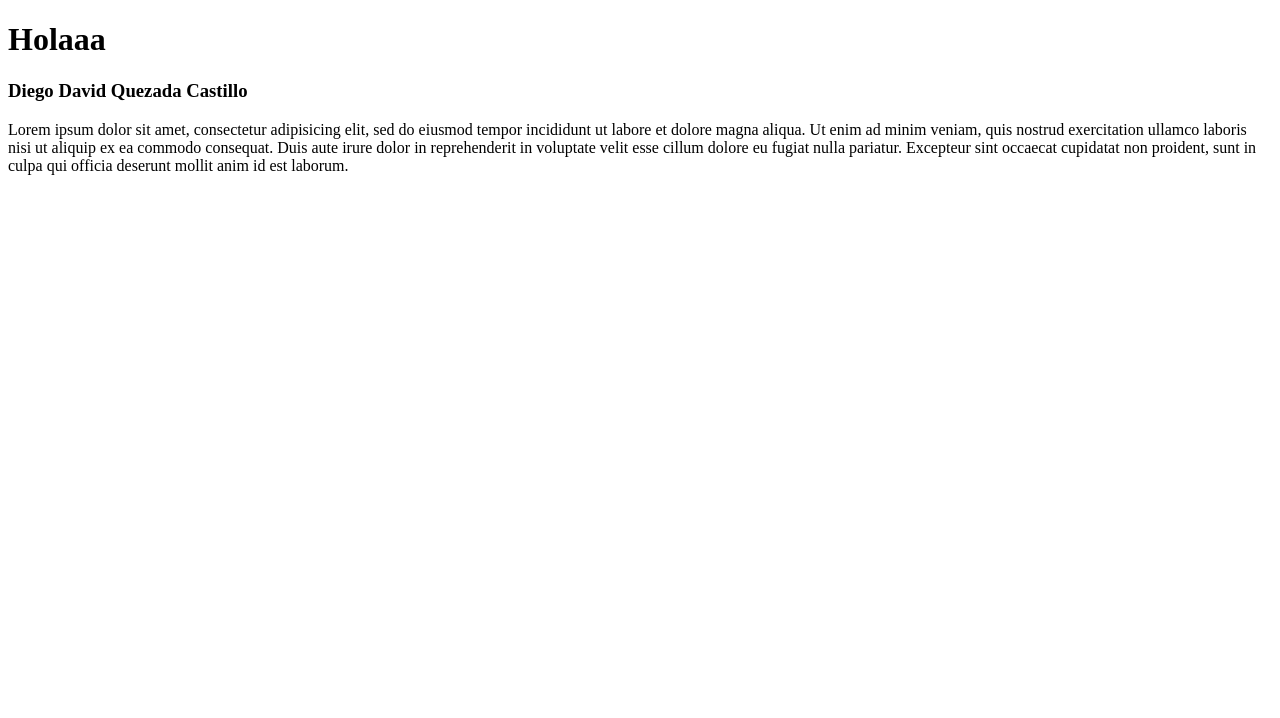
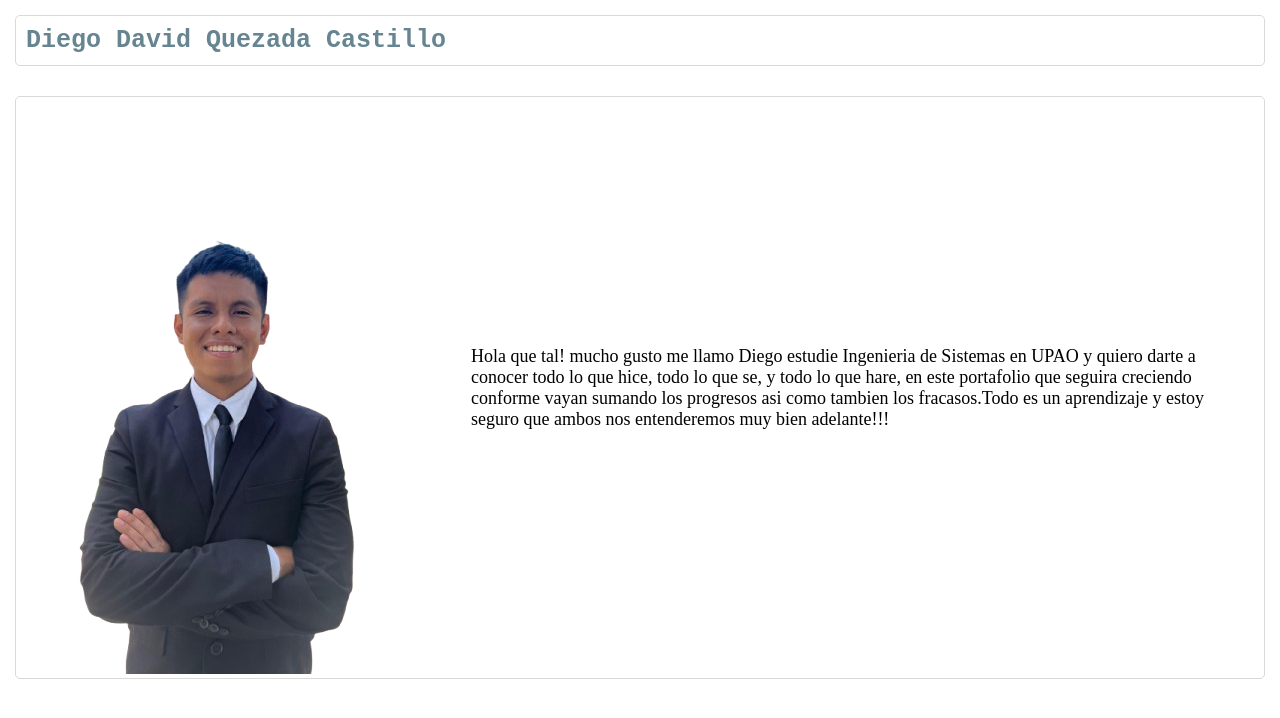
Before and after one commit to DiegoQueQuezada/Presentacion, a plain HTML site: page index.html in a window 1280 px wide. Drawn offline with Linux system fonts and the light colour scheme.

Commit message:
Avance pequeño
Primera impresion

```diff
--- /dev/null
+++ b/css/index.css
@@ -0,0 +1,30 @@
+* {
+    margin: 0;
+    padding: 0;
+    box-sizing: border-box;
+}
+.encabezao {
+    padding: 15px;
+}
+.encabezao-nombre {
+    padding: 10px;
+    border-radius: 5px;
+    border: 1px solid #d9d9d9;
+    font-size: 25px;
+    font-family: monospace;
+    color: #668591;
+}
+.contenido1 {
+    display: flex;
+    margin: 15px;
+    border-radius: 5px;
+    border: 1px solid #d9d9d9;
+}
+.contenido1-presentacion {
+    justify-content: center;
+    font-family: 22px;
+    font-size: 18px;
+    display: flex;
+    align-items: center;
+    padding: 22px;
+}
--- a/index.html
+++ b/index.html
@@ -1,23 +1,26 @@
 <!DOCTYPE html>
 <html>
-<head>
-  <meta charset="utf-8">
-  <meta name="viewport" content="width=device-width, initial-scale=1">
-  <title>Hola</title>
-</head>
-<body>
+  <head>
+    <meta charset="utf-8"/>
+    <meta name="viewport" content="width=device-width, initial-scale=1"/>
+    <title>Hola</title>
+    <link rel="stylesheet" type="text/css" href="css/index.css"/>
+  </head>
+  <body>
+    <div class="encabezao">
+      <h3 class="encabezao-nombre">Diego David Quezada Castillo</h3>
+    </div>
+    <div class="contenido1">
+      <div class="contenido1-imagen">
+        <img class="img" src="img/fotoPerfil.png"/>
+        <div class="stats">
 
 
-
-
-
-<h1>Holaaa</h1>
-<h3>Diego David Quezada Castillo</h3>
-<p>Lorem ipsum dolor sit amet, consectetur adipisicing elit, sed do eiusmod
-tempor incididunt ut labore et dolore magna aliqua. Ut enim ad minim veniam,
-quis nostrud exercitation ullamco laboris nisi ut aliquip ex ea commodo
-consequat. Duis aute irure dolor in reprehenderit in voluptate velit esse
-cillum dolore eu fugiat nulla pariatur. Excepteur sint occaecat cupidatat non
-proident, sunt in culpa qui officia deserunt mollit anim id est laborum.</p>
-</body>
+        </div>
+      </div>
+      <div class="contenido1-presentacion">
+        <p>Hola que tal! mucho gusto me llamo Diego estudie Ingenieria de Sistemas en UPAO y quiero darte a conocer todo lo que hice, todo lo que se, y todo lo que hare, en este portafolio que seguira creciendo conforme vayan sumando los progresos asi como tambien los fracasos.Todo es un aprendizaje y estoy seguro que ambos nos entenderemos muy bien adelante!!!</p>
+      </div>
+    </div>
+  </body>
 </html>
```
Also changed, not shown: img/fotoPerfil.png (added).
